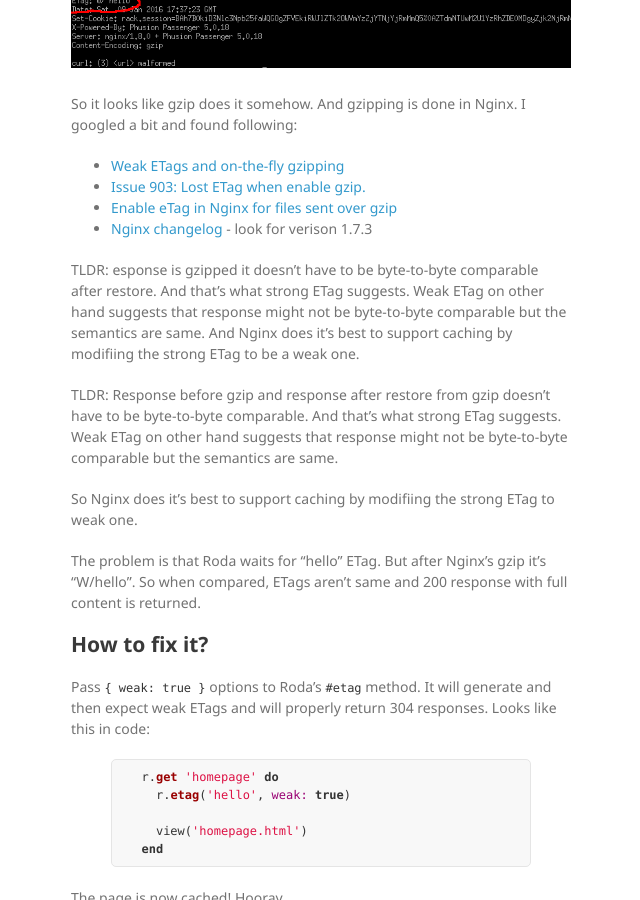
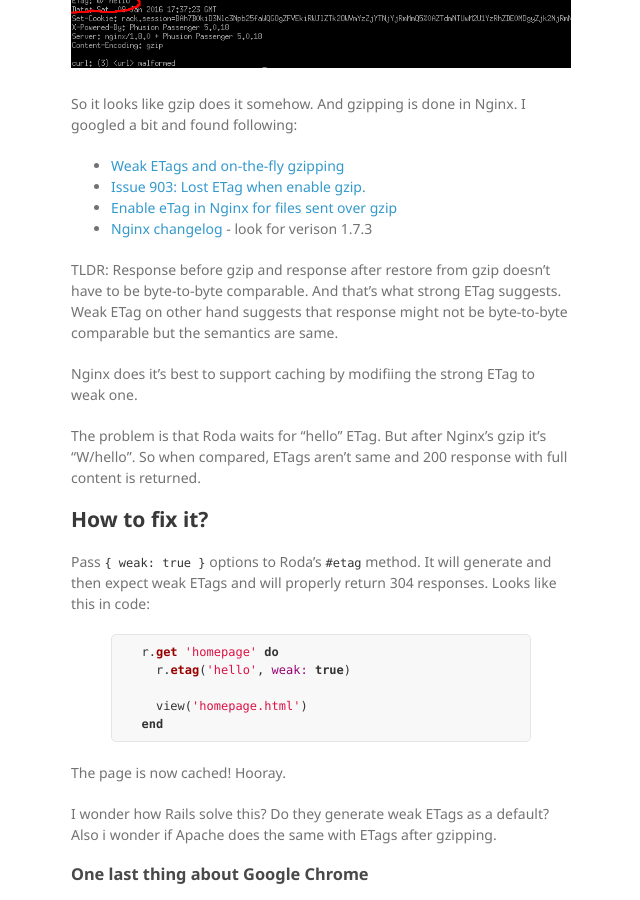
Before and after one commit to Masa331/blog, a Jekyll site: the page built from _posts/2016-01-06-roda-etag-caching-gotcha.md, in a window 1280 px wide and 900 px high, scrolled down 1529 px. Shown: the whole window, without its empty margins (499-1139 px from the left). Built offline with Jekyll 4.4.1, drawn with Linux system fonts in a browser that asks for light colours; nearby versions of some CDN libraries; comment, search, counter and statistics services are not loaded.

Commit message:
post changes

```diff
--- a/_posts/2016-01-06-roda-etag-caching-gotcha.md
+++ b/_posts/2016-01-06-roda-etag-caching-gotcha.md
@@ -24,11 +24,9 @@ So it looks like gzip does it somehow. And gzipping is done in Nginx. I googled
 * [Enable eTag in Nginx for files sent over gzip](https://thinkingandcomputing.com/2014/09/27/enable-etag-nginx-resources-sent-gzip/)
 * [Nginx changelog](http://nginx.org/en/CHANGES) - look for verison 1.7.3
 
-TLDR: esponse is gzipped it doesn't have to be byte-to-byte comparable after restore. And that's what strong ETag suggests. Weak ETag on other hand suggests that response might not be byte-to-byte comparable but the semantics are same. And Nginx does it's best to support caching by modifiing the strong ETag to be a weak one.
-
 TLDR: Response before gzip and response after restore from gzip doesn't have to be byte-to-byte comparable. And that's what strong ETag suggests. Weak ETag on other hand suggests that response might not be byte-to-byte comparable but the semantics are same.
 
-So Nginx does it's best to support caching by modifiing the strong ETag to weak one.
+Nginx does it's best to support caching by modifiing the strong ETag to weak one.
 
 The problem is that Roda waits for "hello" ETag. But after Nginx's gzip it's "W/hello". So when compared, ETags aren't same and 200 response with full content is returned.
 
```
